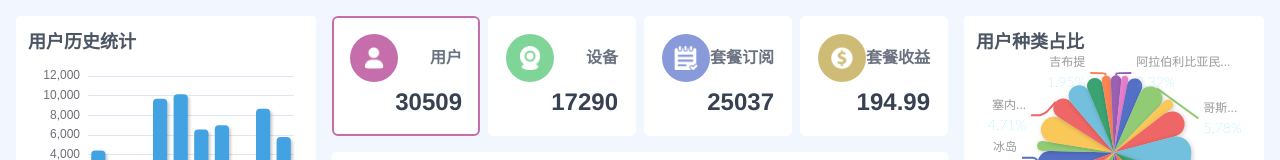
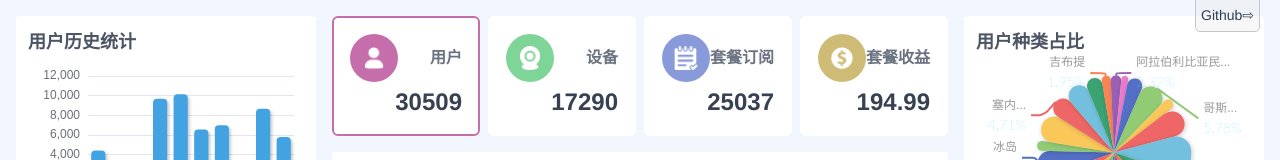
Before and after one commit to nixwai/xwai-echarts-view, a Vue app: page / in a window 1280 px wide. Shown: the top 160 px of the page. Built offline with nearby package versions, Linux system fonts and the light colour scheme.

Commit message:
feat:add github link

```diff
--- a/src/App.vue
+++ b/src/App.vue
@@ -5,11 +5,13 @@
     :init-count="initCount"
   />
   <home-view v-else class="animate-fadeIn" />
+  <github-link />
 </template>
 
 <script lang="ts" setup>
 import HomeView from '@/views/HomeView.vue';
 import { computed } from 'vue';
+import GithubLink from './components/gitbubLink/GithubLink.vue';
 import { useAppStore } from './store';
 import LoadingView from './views/LoadingView.vue';
 
--- /dev/null
+++ b/src/components/gitbubLink/GithubLink.vue
@@ -0,0 +1,19 @@
+<template>
+  <div class="github-link">
+    <a href="https://github.com/nixwai/xwai-echarts-view" target="_blank">Github⇨</a>
+  </div>
+</template>
+
+<style scoped>
+.github-link {
+  position: fixed;
+  right: 20px;
+  top: -1px;
+  background-color: rgba(231, 231, 231, 0.349);
+  padding: 5px;
+  border: 1px rgb(198, 198, 198) solid;
+  border-bottom-left-radius: 5px;
+  border-bottom-right-radius: 5px;
+  font-size: 14px;
+}
+</style>
```
